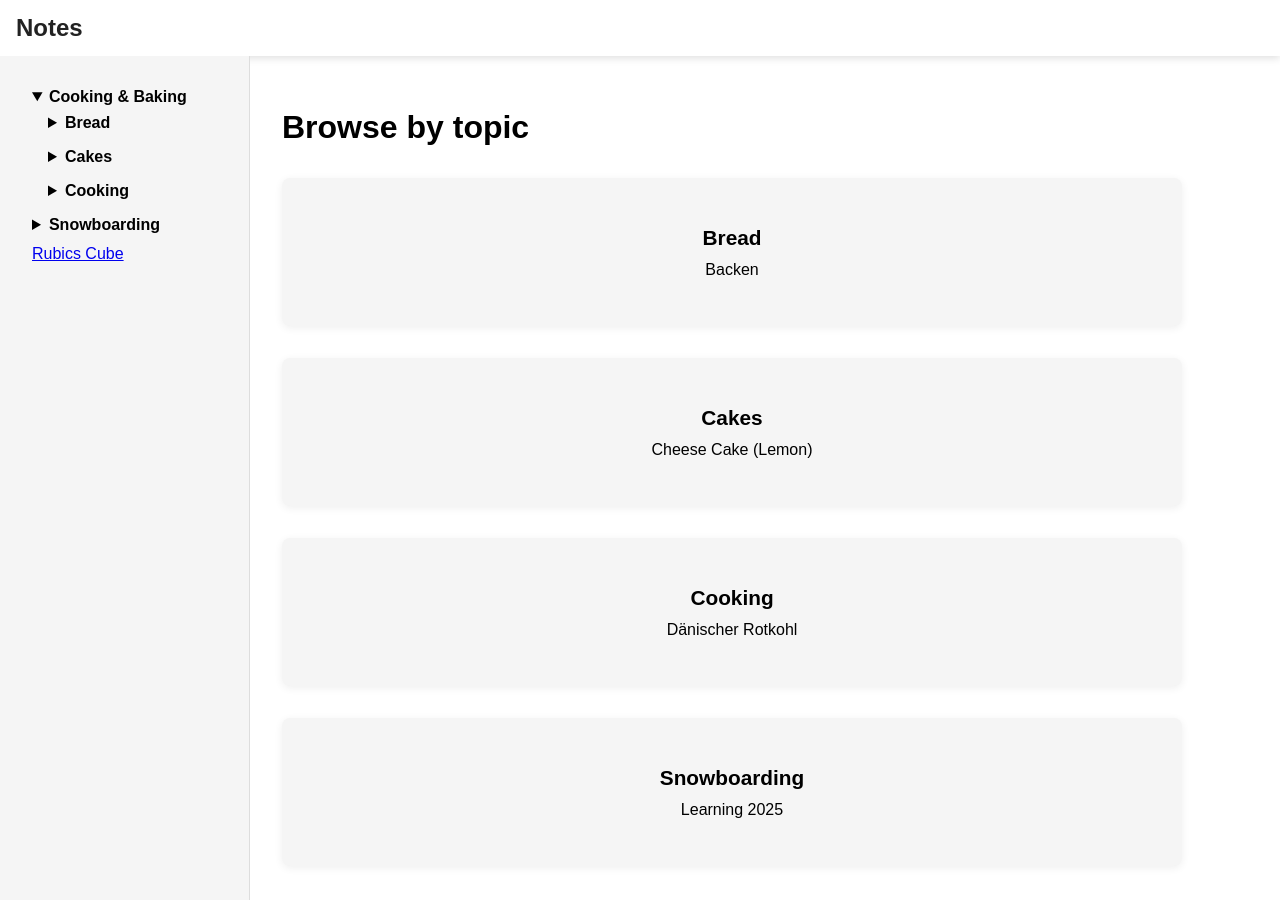
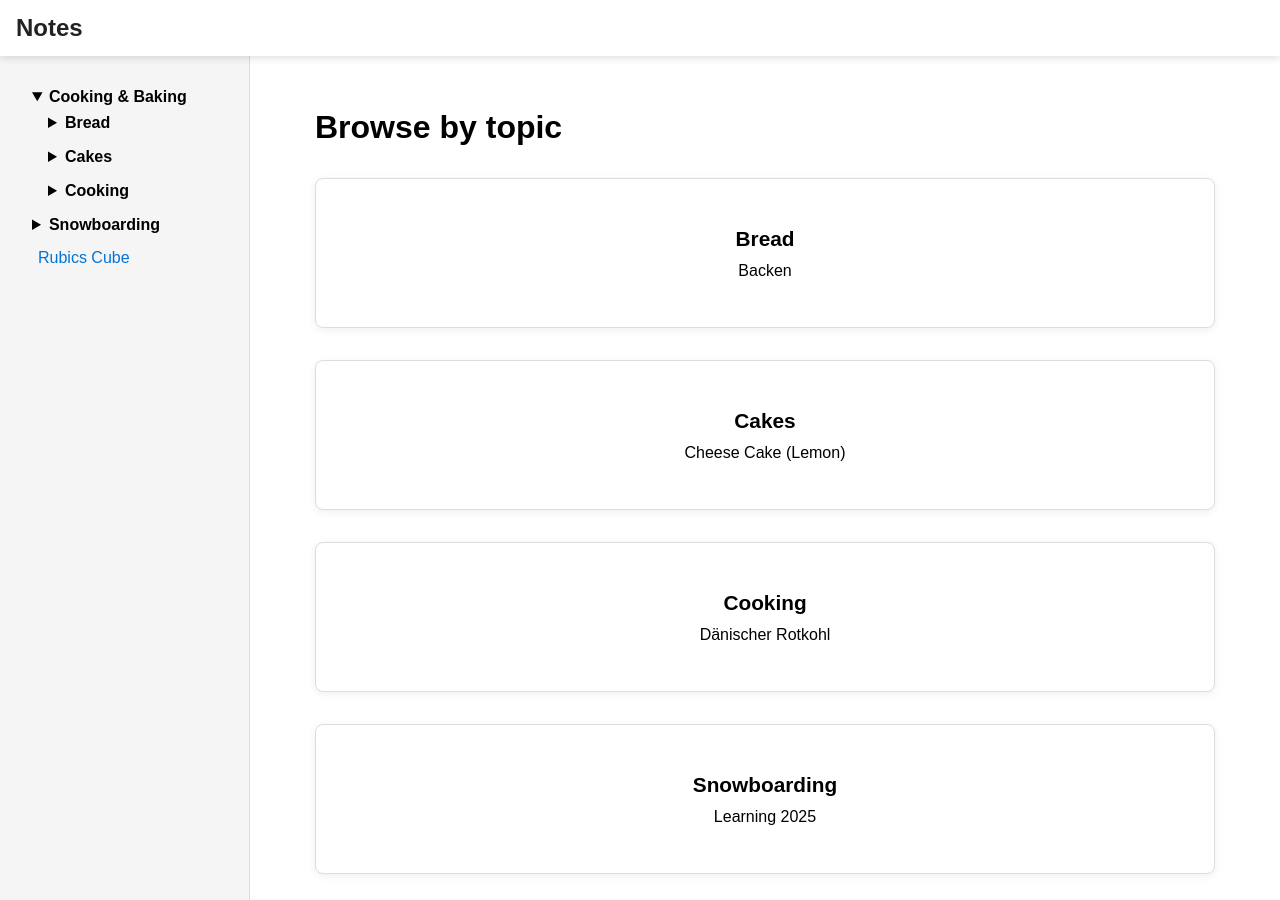
Before and after one commit to lukasoppermann/notes, a Jekyll site: the page built from index.md, in a window 1280 px wide and 900 px high. Built offline with Jekyll 4.4.1, drawn with Linux system fonts in a browser that asks for light colours.

Commit message:
imrpove design

```diff
--- a/_layouts/default.html
+++ b/_layouts/default.html
@@ -7,6 +7,7 @@
   <link rel="stylesheet" href="{{ '/assets/css/style.css' | relative_url }}">
   </head>
   <body>
+    <div class="layout">
       <header class="header">
         <button class="menu-icon" id="sidebar-toggle" aria-label="Open menu">
           <span></span>
--- a/assets/css/card.css
+++ b/assets/css/card.css
@@ -5,7 +5,8 @@
   margin: 2em 0;
 }
 .card {
-  background: #f5f5f5;
+  background: #fff;
+  border: 1px solid #ddd;
   border-radius: 8px;
   box-shadow: 0 2px 8px #0001;
   padding: 1.5em;
--- a/assets/css/header.css
+++ b/assets/css/header.css
@@ -1,8 +1,11 @@
+:root {
+  --header-height: 56px;
+}
 header.header {
   position: fixed;
   top: 0; left: 0; right: 0;
-  z-index: 100;
-  height: 56px;
+  z-index: 900;
+  height: var(--header-height);
   display: flex;
   align-items: center;
   background: #fff;
--- a/assets/css/style.css
+++ b/assets/css/style.css
@@ -2,6 +2,12 @@
 @import "./header.css";
 @import "./card.css";
 
+.layout {
+  display: flex;
+  min-height: 100vh;
+  flex-direction: row;
+  padding-top: var(--header-height, 56px);
+}
 .sidebar-backdrop {
   display: none;
 }
@@ -14,9 +20,10 @@ nav.sidebar {
   border-right: 1px solid #ddd;
   height: 100vh;
   box-sizing: border-box;
-  position: fixed;
-  top: 56px; left: 0;
-  bottom: 0;
+  /* position: fixed;
+  top: var(--header-height);
+  left: 0;
+  bottom: 0; */
   transition: transform 0.25s cubic-bezier(.4,0,.2,1);
   z-index: 101;
 }
@@ -25,7 +32,6 @@ main.content {
   padding: 2em;
   max-width: 900px;
   margin: 0 auto;
-  margin-top: 56px;
 }
 
 @media (max-width: 700px) {
@@ -34,6 +40,10 @@ main.content {
   }
   nav.sidebar {
     /* Hidden by default on mobile */
+    position: fixed;
+    left: 0;
+    top: 56px;
+    bottom: 0;
     transform: translateX(-110%);
   }
   nav.sidebar.open {
@@ -56,12 +66,9 @@ main.content {
     display: none !important;
   }
   nav.sidebar {
-    position: fixed;
-    left: 0; top: 56px; bottom: 0;
+    /* position: fixed;
+    left: 0; top: 56px; bottom: 0; */
     transform: none !important;
-  }
-  main.content {
-    margin-left: 250px;
   }
 }
 @keyframes fadein {
@@ -81,10 +88,16 @@ nav.sidebar ul {
 nav.sidebar li {
   margin: 0.2em 0;
 }
+nav.sidebar a {
+  color: #0074d9;
+  padding: 4px 6px;
+  text-decoration: none;
+  font-weight: normal;
+  display: block;
+}
 nav.sidebar a.active {
   color: #fff;
   background: #0074d9;
   border-radius: 4px;
-  padding: 2px 6px;
   text-decoration: none;
 }
--- a/index.md
+++ b/index.md
@@ -2,6 +2,7 @@
 layout: default
 title: Home
 ---
+
 
 # Browse by topic
 
```
Also changed, not shown: other parts of _layouts/default.html (+3 -2 lines), .kitchensink.html (added). Lines whose indentation alone changed are shown as unchanged.
